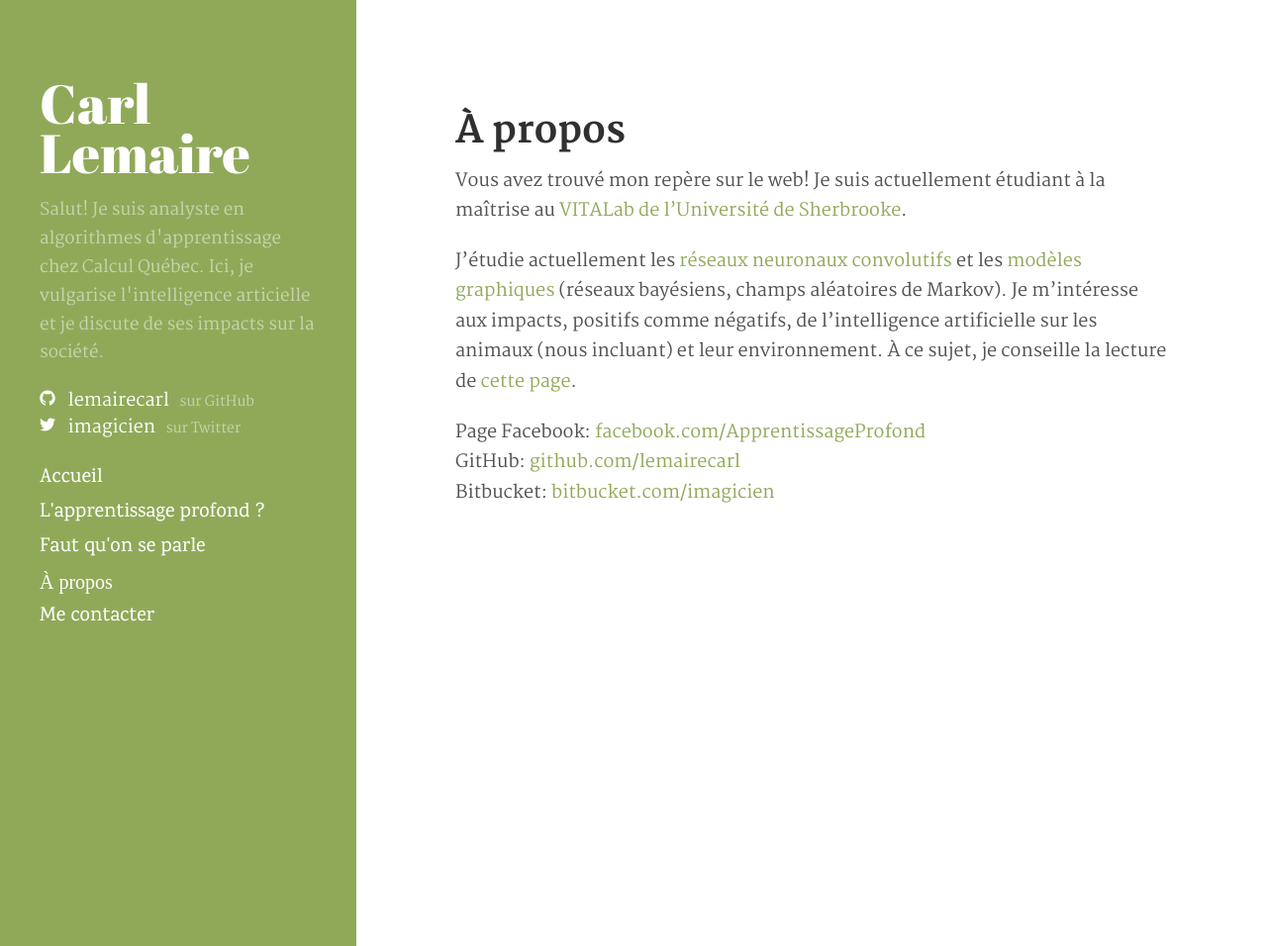
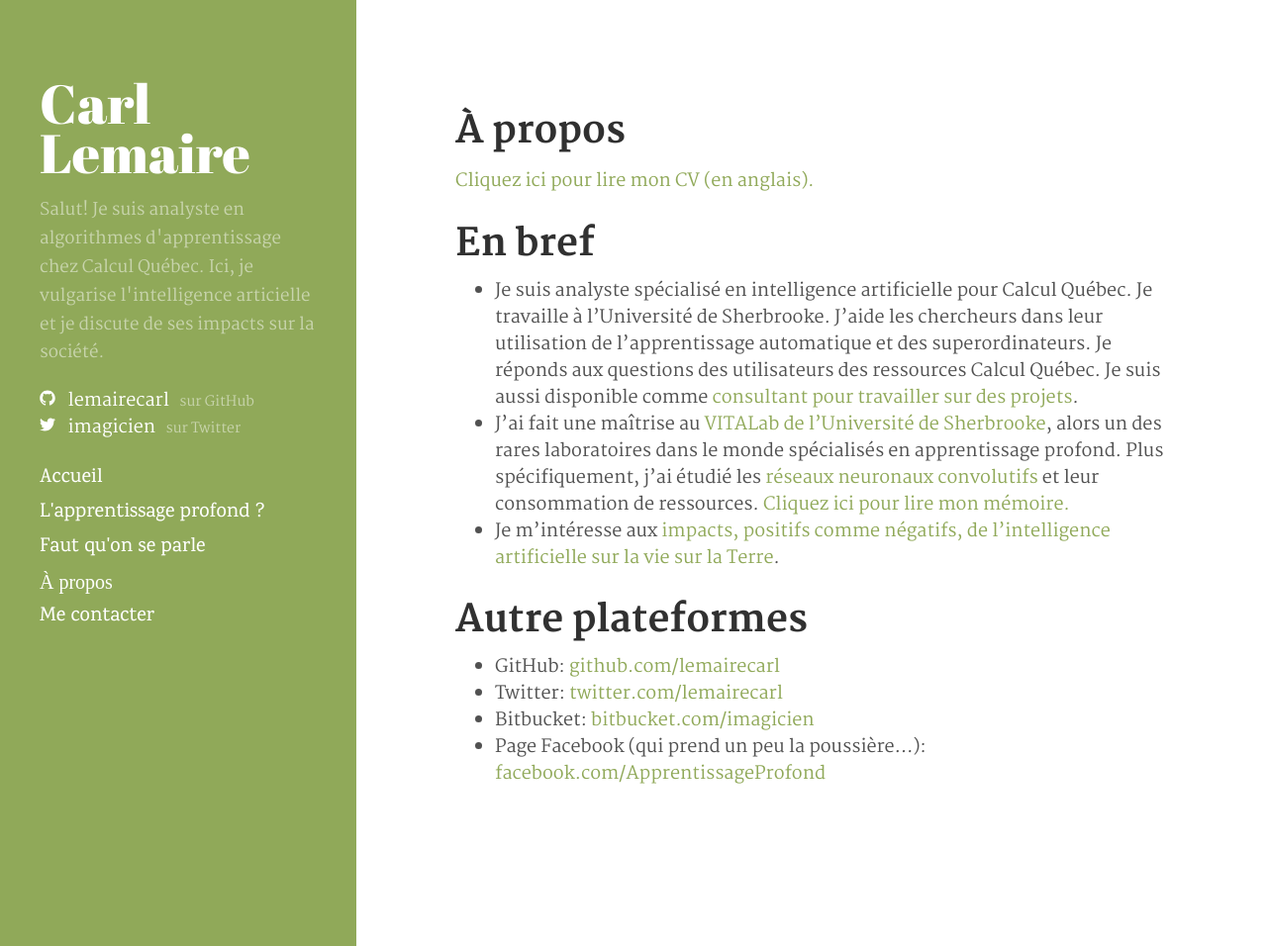
Before and after one commit to lemairecarl/lemairecarl.github.io, a Jekyll site: the page built from about.md, in a window 1280 px wide and 956 px high. Shown: the whole window at 99% size. Built offline with Jekyll 4.4.1, drawn with Linux system fonts in a browser that asks for light colours; nearby versions of some CDN libraries; some web fonts are replaced.

Commit message:
Update about.md

```diff
--- a/about.md
+++ b/about.md
@@ -4,10 +4,17 @@ title: À propos
 permalink: /a-propos/
 ---
 
-Vous avez trouvé mon repère sur le web! Je suis actuellement étudiant à la maîtrise au [VITALab de l'Université de Sherbrooke](http://vital.dinf.usherbrooke.ca).
+[Cliquez ici pour lire mon CV (en anglais).](https://github.com/lemairecarl/lemairecarl.github.io/raw/master/assets/Lemaire_Carl_CV.pdf)
 
-J'étudie actuellement les [réseaux neuronaux convolutifs](https://fr.wikipedia.org/wiki/Réseau_neuronal_convolutif) et les [modèles graphiques](https://fr.wikipedia.org/wiki/Modèle_graphique) (réseaux bayésiens, champs aléatoires de Markov). Je m'intéresse aux impacts, positifs comme négatifs, de l'intelligence artificielle sur les animaux (nous incluant) et leur environnement. À ce sujet, je conseille la lecture de [cette page](https://futureoflife.org/background/benefits-risks-of-artificial-intelligence/).
+# En bref
 
-Page Facebook: <a href="https://www.facebook.com/ApprentissageProfond/">facebook.com/ApprentissageProfond</a><br>
-GitHub: <a href="http://github.com/lemairecarl">github.com/lemairecarl</a><br>
-Bitbucket: <a href="http://bitbucket.com/imagicien">bitbucket.com/imagicien</a>
+* Je suis analyste spécialisé en intelligence artificielle pour Calcul Québec. Je travaille à l'Université de Sherbrooke. J'aide les chercheurs dans leur utilisation de l'apprentissage automatique et des superordinateurs. Je réponds aux questions des utilisateurs des ressources Calcul Québec. Je suis aussi disponible comme [consultant pour travailler sur des projets](https://ia.ccs.usherbrooke.ca/).
+* J'ai fait une maîtrise au [VITALab de l'Université de Sherbrooke](http://vital.dinf.usherbrooke.ca), alors un des rares laboratoires dans le monde spécialisés en apprentissage profond. Plus spécifiquement, j'ai étudié les [réseaux neuronaux convolutifs](https://fr.wikipedia.org/wiki/Réseau_neuronal_convolutif) et leur consommation de ressources. [Cliquez ici pour lire mon mémoire.](http://hdl.handle.net/11143/14661)
+* Je m'intéresse aux [impacts, positifs comme négatifs, de l'intelligence artificielle sur la vie sur la Terre](https://futureoflife.org/background/benefits-risks-of-artificial-intelligence/).
+
+# Autre plateformes
+
+* GitHub: <a href="http://github.com/lemairecarl">github.com/lemairecarl</a><br>
+* Twitter: <a href="https://twitter.com/lemairecarl">twitter.com/lemairecarl</a>
+* Bitbucket: <a href="http://bitbucket.com/imagicien">bitbucket.com/imagicien</a>
+* Page Facebook (qui prend un peu la poussière...): <a href="https://www.facebook.com/ApprentissageProfond/">facebook.com/ApprentissageProfond</a><br>
```
